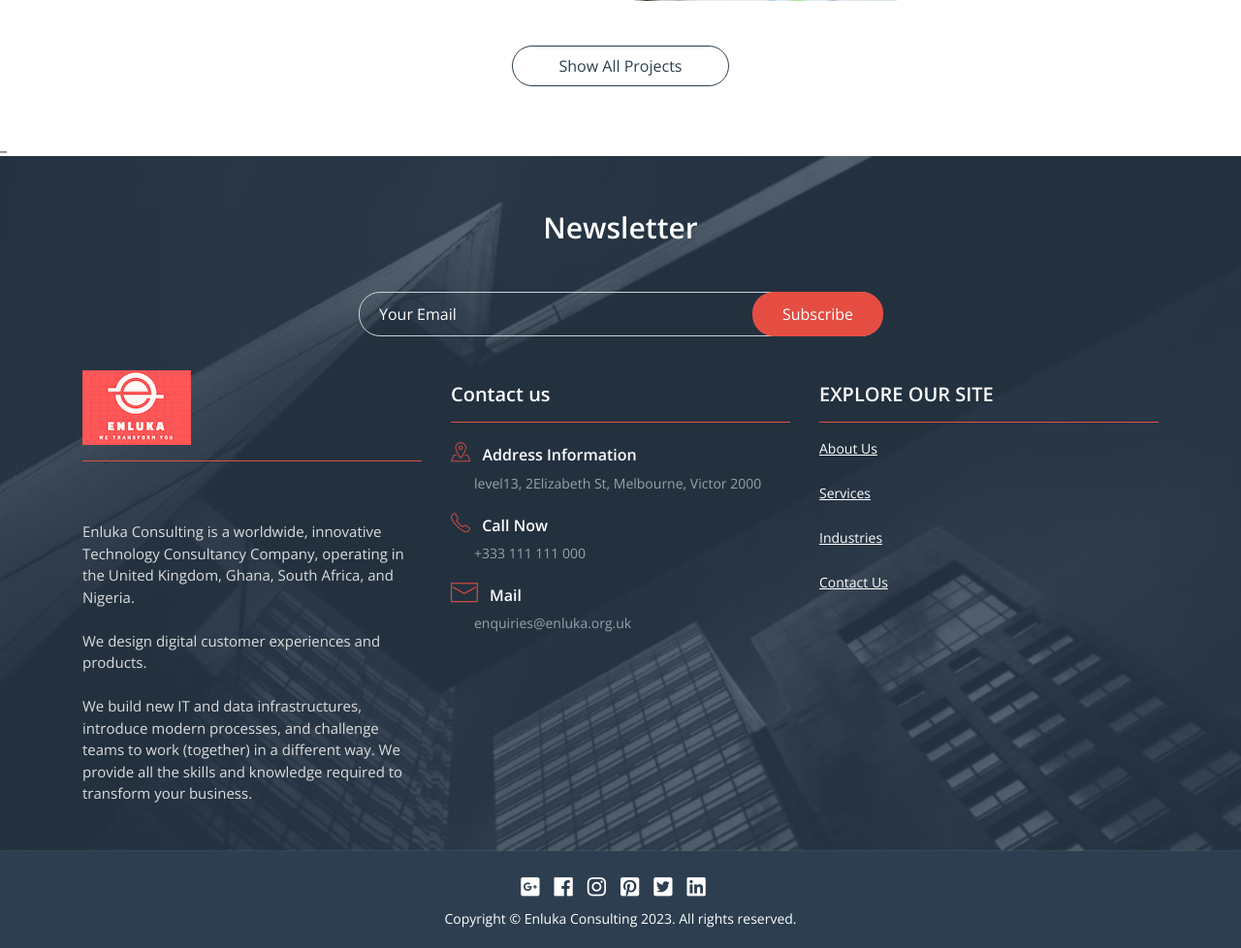
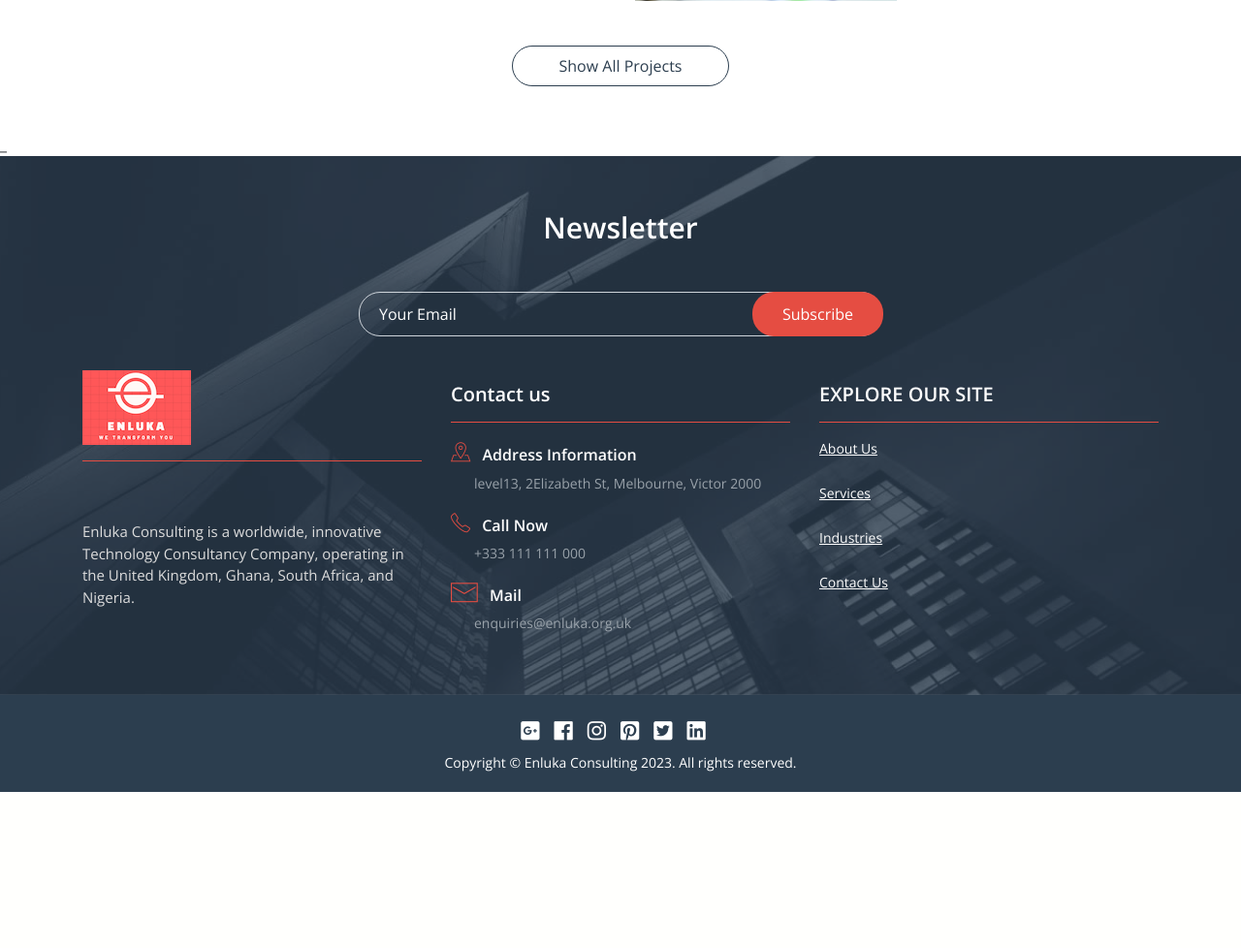
Before and after one commit to tiwiex/enluka_website, a PHP site: page /index.php in a window 1280 px wide. Shown: the part 2537-3515 px from the top of the page at 97% size. After the commit the page ends 3354 px from the top, so only its background shows below. Run offline with PHP 8.4, Linux system fonts and the light colour scheme; some web fonts are replaced.

Commit message:
Reduced footer info

```diff
--- a/includes/footers.php
+++ b/includes/footers.php
@@ -19,7 +19,6 @@ _
 
                     <br><br>
                     Enluka Consulting is a worldwide, innovative Technology Consultancy Company, operating in the United Kingdom, Ghana, South Africa, and Nigeria. <br><br>
-    We design digital customer experiences and products. <br><br>We build new IT and data infrastructures, introduce modern processes, and challenge teams to work (together) in a different way. We provide all the skills and knowledge required to transform your business.
                 </p>
 
             </div>
```
